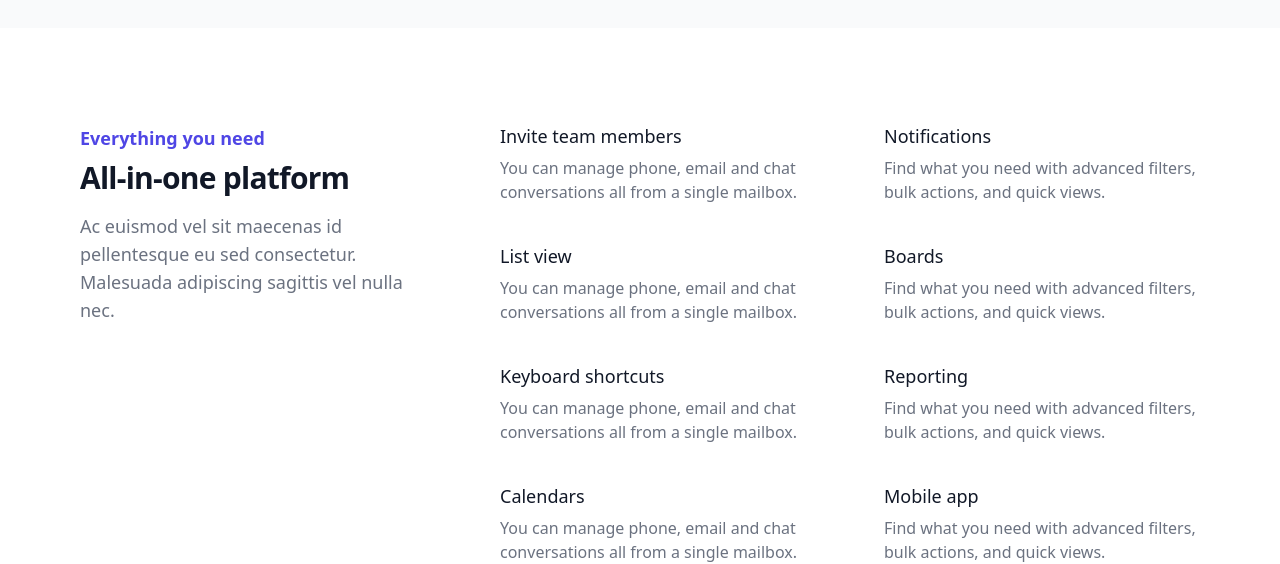
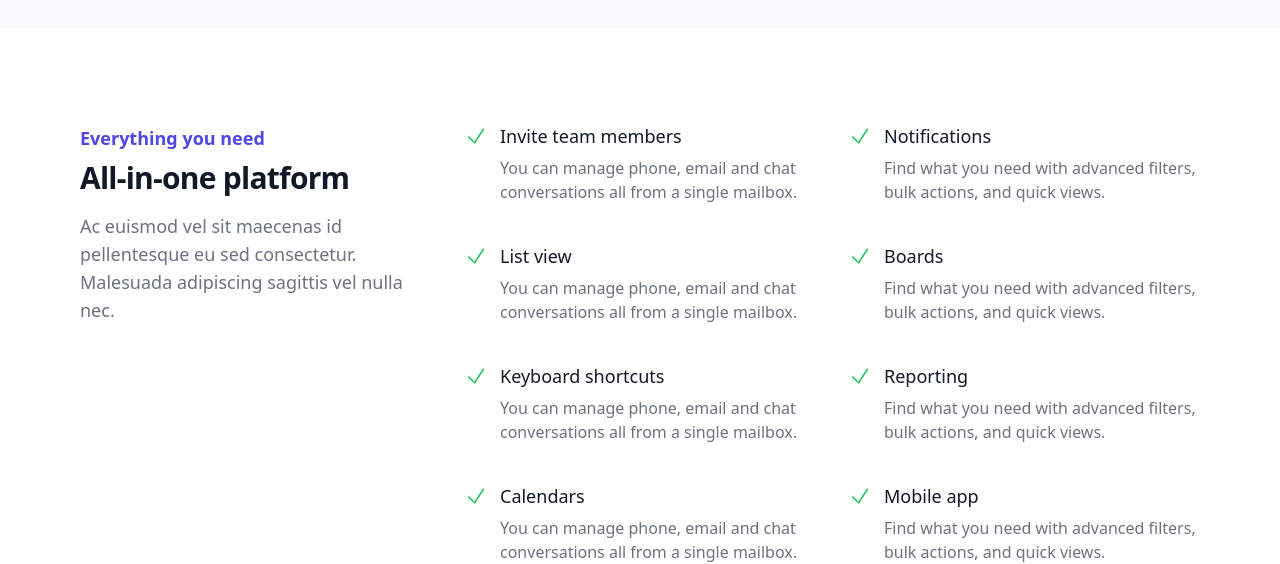
Before and after one commit to reydem/Desarrollo-Web-FullStack-con-Django-y-React, a React (Create React App) app: page / in a window 1280 px wide. Shown: the part 2240-2804 px from the top of the page. Built offline with nearby package versions, Linux system fonts and the light colour scheme.

Commit message:
Actualiadas dependencias en linea con el proyecto

```diff
--- a/src/components/home/Features.js
+++ b/src/components/home/Features.js
@@ -1,4 +1,4 @@
-// import { CheckIcon } from '@heroicons/react/24/outline'
+import { CheckIcon } from '@heroicons/react/24/outline'
 
 const features = [
   {
@@ -33,8 +33,8 @@ export default function Features() {
             {features.map((feature) => (
               <div key={feature.name} className="relative">
                 <dt>
-                  {/* <CheckIcon className="absolute h-6 w-6 text-green-500" aria-hidden="true" /> */}
-                  <div className="absolute h-6 w-6 text-green-500" aria-hidden="true" />
+                  <CheckIcon className="absolute h-6 w-6 text-green-500" aria-hidden="true" />
+
                   <p className="ml-9 text-lg font-medium leading-6 text-gray-900">{feature.name}</p>
                 </dt>
                 <dd className="mt-2 ml-9 text-base text-gray-500">{feature.description}</dd>
```
Also changed, not shown: package.json (+23 -4 lines), 1 other file (tests, documents, lock files or other folders).
